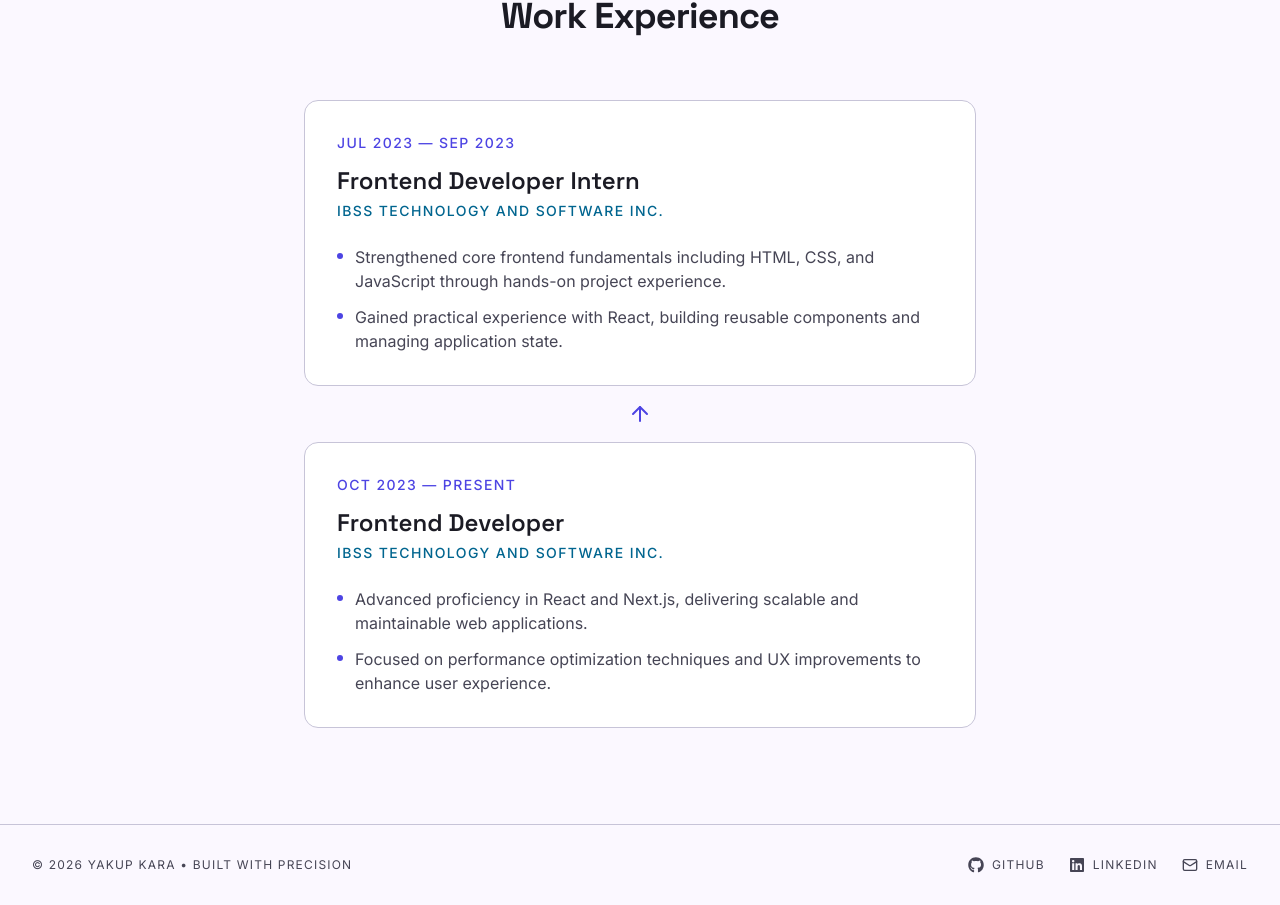
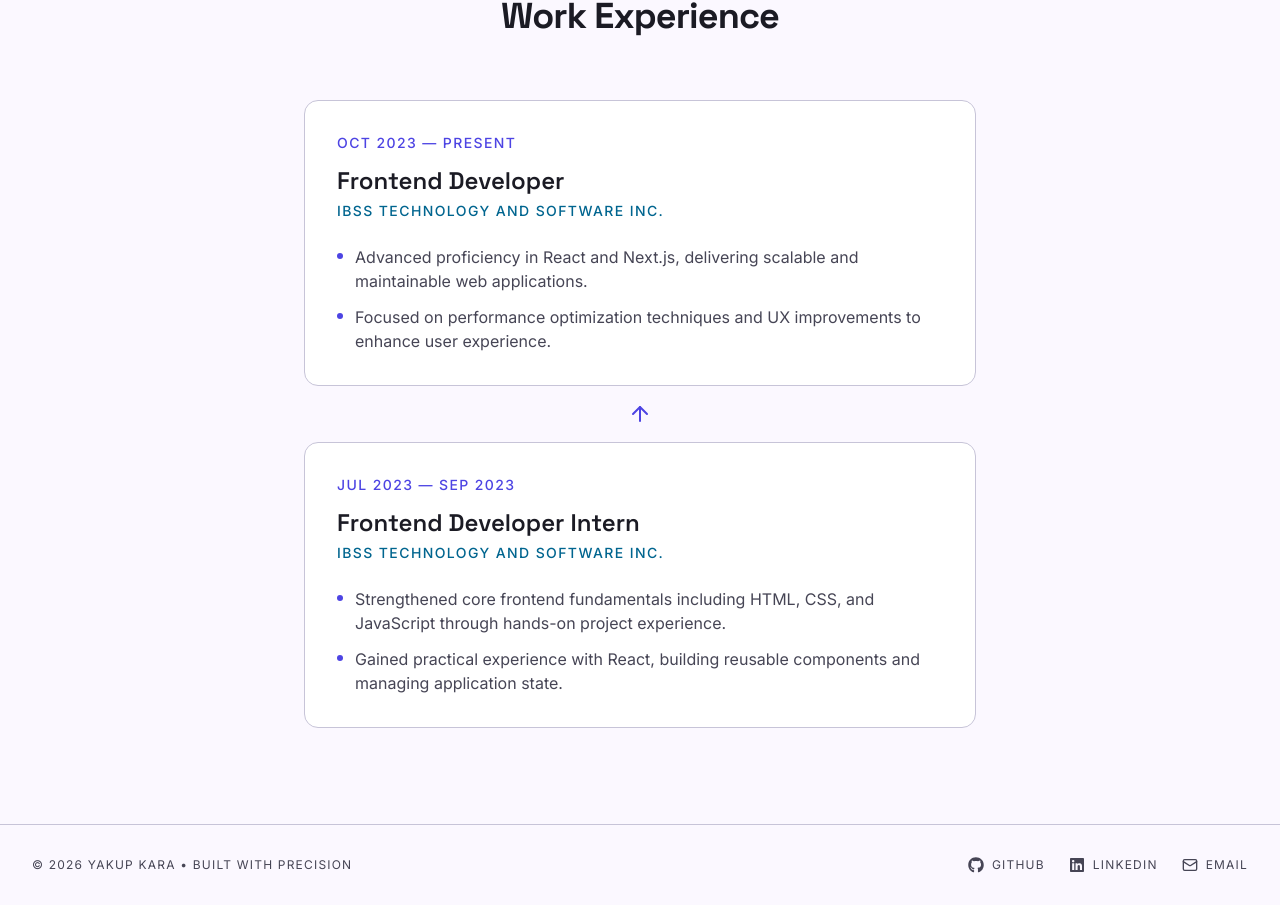
Before and after one commit to yakupkaraa/personal-portfolio, a Next.js app: page /skills in a window 1280 px wide. Shown: the part 1071-1976 px from the top of the page. Built offline with nearby package versions, Linux system fonts and the light colour scheme.

Commit message:
fix: experience section mix fixed

```diff
--- a/components/sections/skills/ExperienceSection.tsx
+++ b/components/sections/skills/ExperienceSection.tsx
@@ -11,6 +11,16 @@
 }
 
 const experiences: Experience[] = [
+
+  {
+    period: "Jul 2023 — Sep 2023",
+    title: "Frontend Developer Intern",
+    company: "IBSS Technology and Software Inc.",
+    highlights: [
+      "Strengthened core frontend fundamentals including HTML, CSS, and JavaScript through hands-on project experience.",
+      "Gained practical experience with React, building reusable components and managing application state.",
+    ],
+  },
   {
     period: "Oct 2023 — Present",
     title: "Frontend Developer",
@@ -18,15 +28,6 @@
     highlights: [
       "Advanced proficiency in React and Next.js, delivering scalable and maintainable web applications.",
       "Focused on performance optimization techniques and UX improvements to enhance user experience.",
-    ],
-  },
-  {
-    period: "Jul 2023 — Sep 2023",
-    title: "Frontend Developer Intern",
-    company: "IBSS Technology and Software Inc.",
-    highlights: [
-      "Strengthened core frontend fundamentals including HTML, CSS, and JavaScript through hands-on project experience.",
-      "Gained practical experience with React, building reusable components and managing application state.",
     ],
   },
 ];
```
